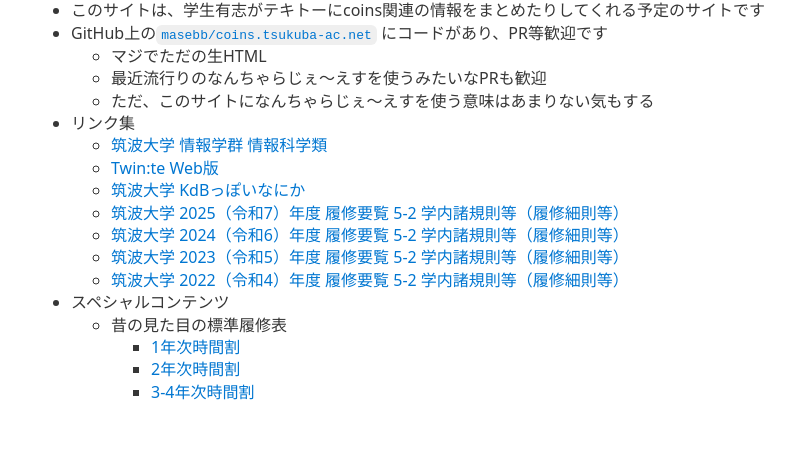
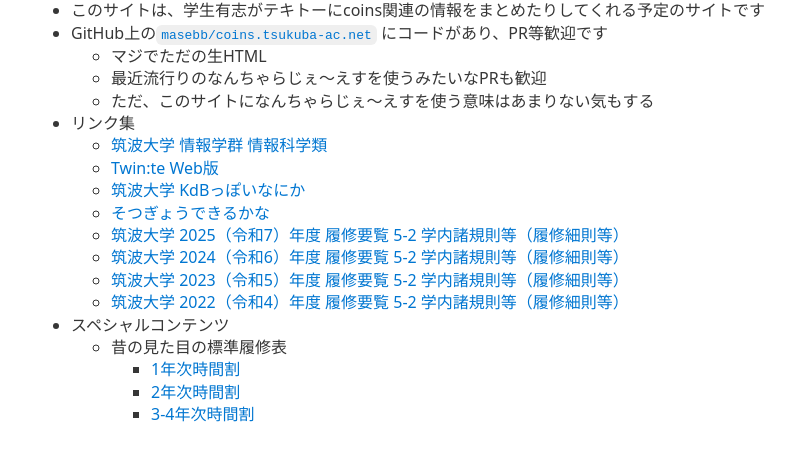
Before and after one commit to masebb/coins.tsukuba-ac.net, a plain HTML site: page index.html in a window 1280 px wide. Shown: the part 90-550 px from the top of the page, without its empty margins (209-1004 px from the left). Drawn offline with Linux system fonts and the light colour scheme.

Commit message:
feat: add graduate checker

```diff
--- a/index.html
+++ b/index.html
@@ -24,6 +24,7 @@
             <li><a href="https://www.coins.tsukuba.ac.jp/">筑波大学 情報学群 情報科学類</a></li>
             <li><a href="https://app.twinte.net/">Twin:te Web版</a></li>
             <li><a href="https://make-it-tsukuba.github.io/alternative-tsukuba-kdb/">筑波大学 KdBっぽいなにか</a></li>
+            <li><a href="https://oshamashama.github.io/g-checker-for-itf/">そつぎょうできるかな</a></li>
             <li><a href="https://www.tsukuba.ac.jp/education/ug-courses-directory/2025/pdf/5-2.pdf">筑波大学 2025（令和7）年度 履修要覧 5-2 学内諸規則等（履修細則等）</a></li>
             <li><a href="https://www.tsukuba.ac.jp/education/ug-courses-directory/2024/pdf/5-2.pdf">筑波大学 2024（令和6）年度 履修要覧 5-2 学内諸規則等（履修細則等）</a></li>
             <li><a href="https://www.tsukuba.ac.jp/education/ug-courses-directory/2023/pdf/5-2.pdf">筑波大学 2023（令和5）年度 履修要覧 5-2 学内諸規則等（履修細則等）</a></li>
```
